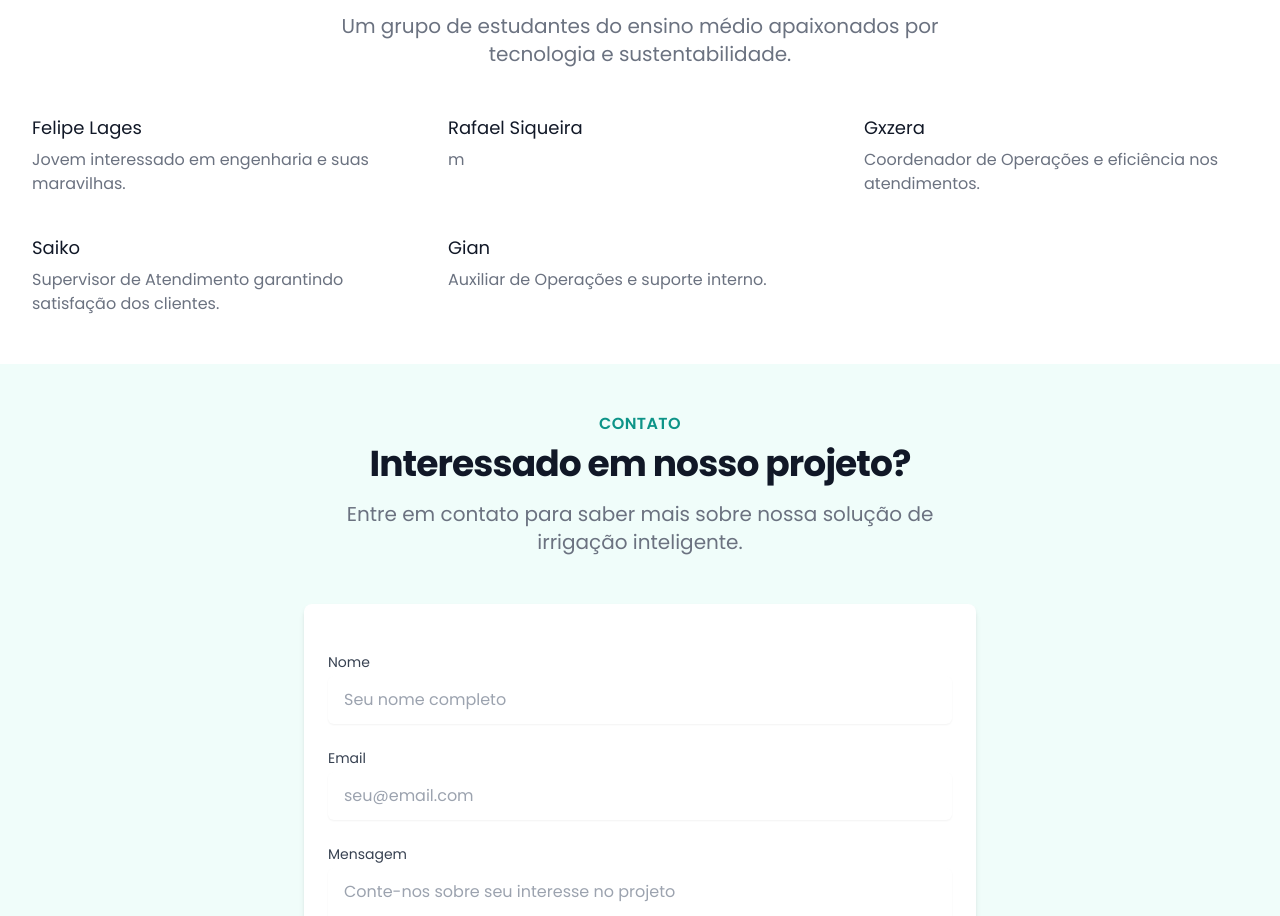
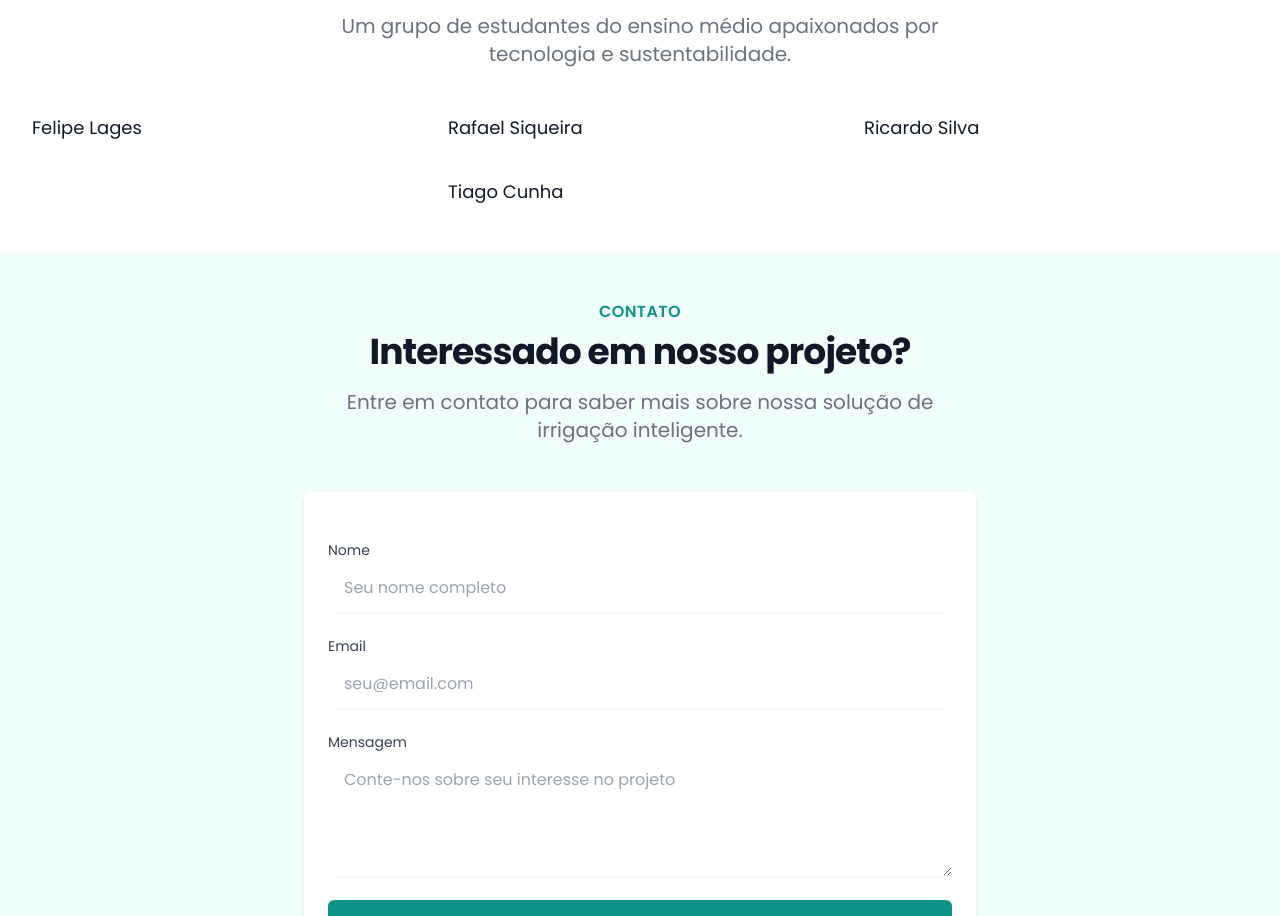
Before and after one commit to felipeguerralages123-arch/aquabloom-site, a plain HTML site: page index.html in a window 1280 px wide. Shown: the part 1918-2834 px from the top of the page. Drawn offline with nearby package versions, Linux system fonts and the light colour scheme.

Commit message:
Update index.html

```diff
--- a/index.html
+++ b/index.html
@@ -260,27 +260,22 @@
 
         <div class="relative">
             <dt class="text-lg leading-6 font-medium text-gray-900">Felipe Lages</dt>
-            <dd class="mt-2 text-base text-gray-500">Jovem interessado em engenharia e suas maravilhas.</dd>
         </div>
 
         <div class="relative">
             <dt class="text-lg leading-6 font-medium text-gray-900">Rafael Siqueira</dt>
-            <dd class="mt-2 text-base text-gray-500">m</dd>
         </div>
 
         <div class="relative">
-            <dt class="text-lg leading-6 font-medium text-gray-900">Gxzera</dt>
-            <dd class="mt-2 text-base text-gray-500">Coordenador de Operações e eficiência nos atendimentos.</dd>
+            <dt class="text-lg leading-6 font-medium text-gray-900">Ricardo Silva</dt>
         </div>
 
         <div class="relative">
-            <dt class="text-lg leading-6 font-medium text-gray-900">Saiko</dt>
-            <dd class="mt-2 text-base text-gray-500">Supervisor de Atendimento garantindo satisfação dos clientes.</dd>
+            <dt class="text-lg leading-6 font-medium text-gray-900"></dt>
         </div>
 
         <div class="relative">
-            <dt class="text-lg leading-6 font-medium text-gray-900">Gian</dt>
-            <dd class="mt-2 text-base text-gray-500">Auxiliar de Operações e suporte interno.</dd>
+            <dt class="text-lg leading-6 font-medium text-gray-900">Tiago Cunha</dt>
         </div>
 
     </dl>
```
